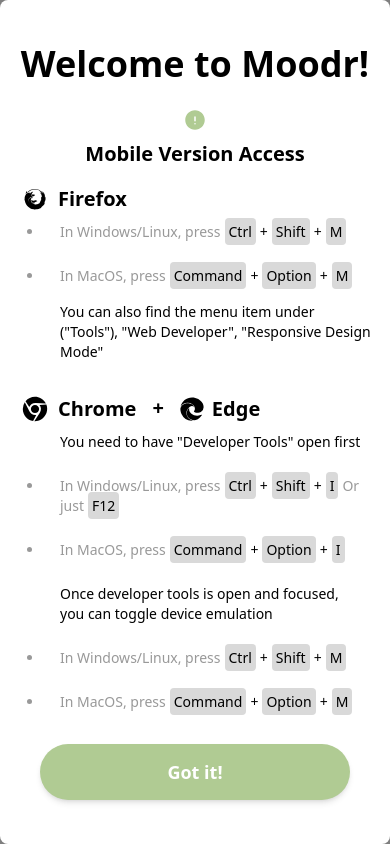
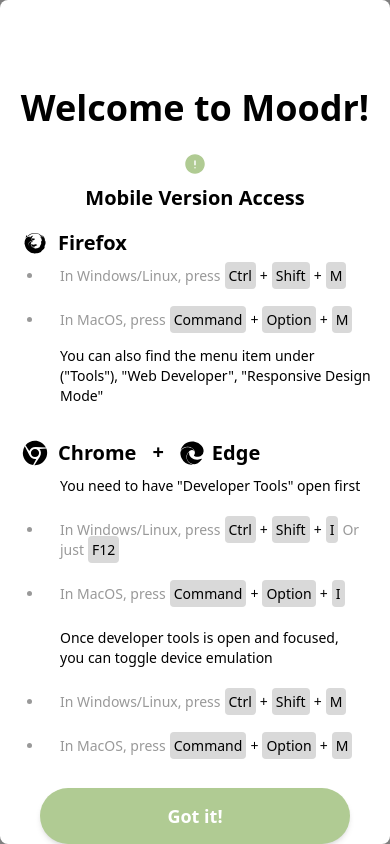
Before and after one commit to bachdumpling/moodr, a Next.js app: page / in a window 390 px wide. Built offline with nearby package versions, Linux system fonts and the light colour scheme.

Commit message:
mobile access screen

```diff
--- a/components/CheckinPage0.js
+++ b/components/CheckinPage0.js
@@ -14,9 +14,9 @@
       </Link>
       <div className="w-screen flex flex-col justify-center items-center mt-36">
         <Image className="" src={MoodFinderLandingPage} alt="landing page" />
-        <div className="text-center px-20 pt-12">
+        <div className="text-center px-16 pt-12">
           <p className="text-2xl text-[#B0CB93] font-bold">Find Your Mood</p>
-          <p className="text-sm text-gray-400 pt-2">
+          <p className="text-sm text-gray-400 pt-2 w-full">
             Let’s complete a short questionnaire to better understand how you
             are feeling at this moment!
           </p>
--- a/components/Welcome.js
+++ b/components/Welcome.js
@@ -67,8 +67,8 @@
 
       {popup && (
         <div className="fixed top-0 left-0 w-screen h-screen bg-black bg-opacity-50 z-50 flex justify-center items-center">
-          <div className="w-full h-screen md:w-[550px] md:h-[800px] bg-white rounded-lg flex flex-col justify-center items-center">
-            <div className="flex flex-col justify-center items-center">
+          <div className="w-full h-screen md:w-[550px] md:h-[800px] bg-white rounded-lg flex flex-col justify-center items-center overflow-y-scroll">
+            <div className="flex flex-col justify-center items-center mt-32 sm:mt-10 md:mt-0">
               <p className="text-4xl font-bold">Welcome to Moodr!</p>
               <div className="flex flex-col justify-center items-center mt-6 space-y-2">
                 <ExclamationCircleIcon className="h-6 w-6 text-[#B0CB93]" />
@@ -217,7 +217,7 @@
               </div>
             </div>
 
-            <div className="w-full flex justify-between mt-2 px-10 bg-[#FFFFFF]">
+            <div className="w-full flex justify-between mt-2 mb-10 sm:mb-6 md:mb-2 px-10 bg-[#FFFFFF]">
               <button
                 onClick={() => setPopup(false)}
                 className="rounded-full w-full h-14 bg-[#B0CB93] text-white font-bold text-lg shadow-md"
--- a/pages/login.js
+++ b/pages/login.js
@@ -36,6 +36,8 @@
             Cookies.set("email", user.email);
             Cookies.set("age", user.age);
           });
+        } else {
+          console.log("error");
         }
       })
       .then(() => {
--- a/pages/loginsuccessful.js
+++ b/pages/loginsuccessful.js
@@ -28,7 +28,7 @@
   }
 
   return (
-    <div className="w-full h-screen">
+    <div className="max-w-lg h-screen mx-auto">
       <div className="w-full flex flex-col justify-center items-center">
         <Image
           className="w-54 fixed top-44"
@@ -36,7 +36,7 @@
           alt="sign up photo"
         />
 
-        <div className="w-full fixed bottom-0 right-0 left-0 pb-10">
+        <div className="max-w-lg mx-auto fixed bottom-0 right-0 left-0 pb-10 ">
           <div className="flex flex-col w-full px-4 py-4 font-bold text-4xl justify-center items-center pb-8">
             <h1 className="py-2">Welcome Back,</h1>
             <p className="text-[#B0CB93] capitalize">{user.firstname}!</p>
```
